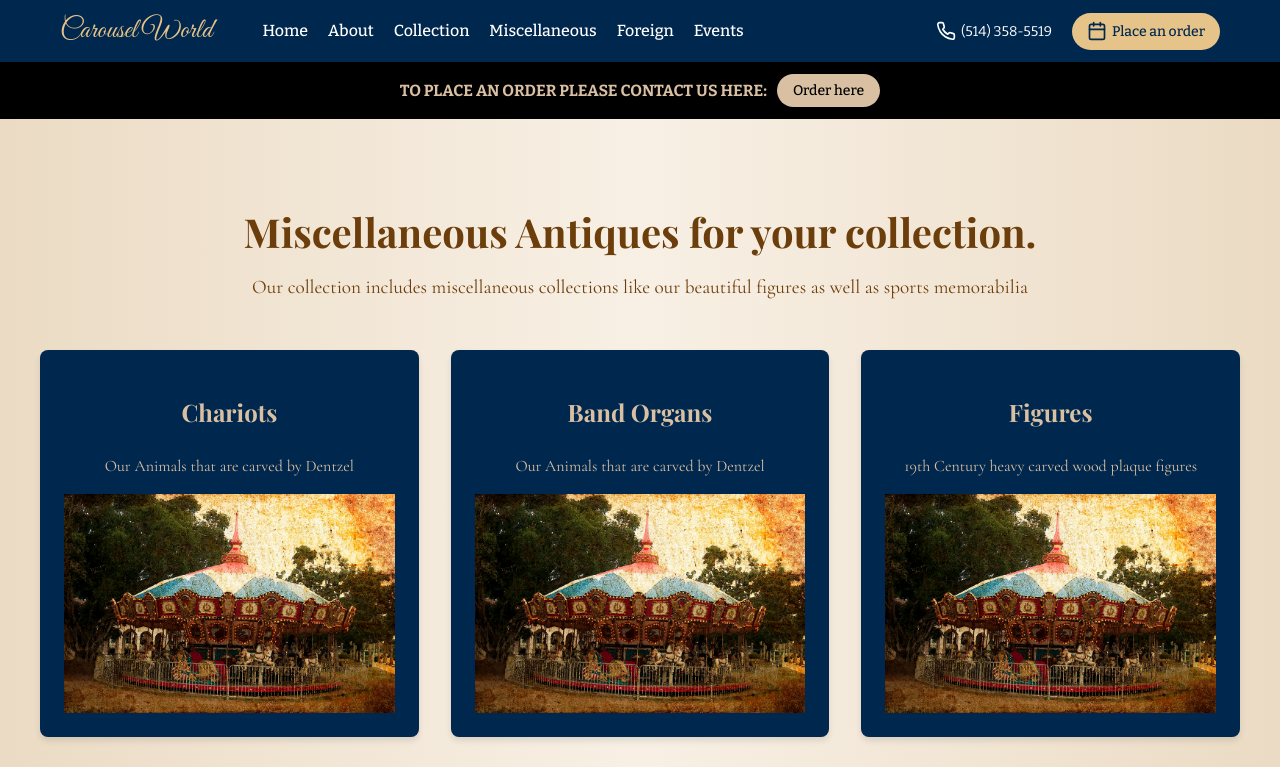
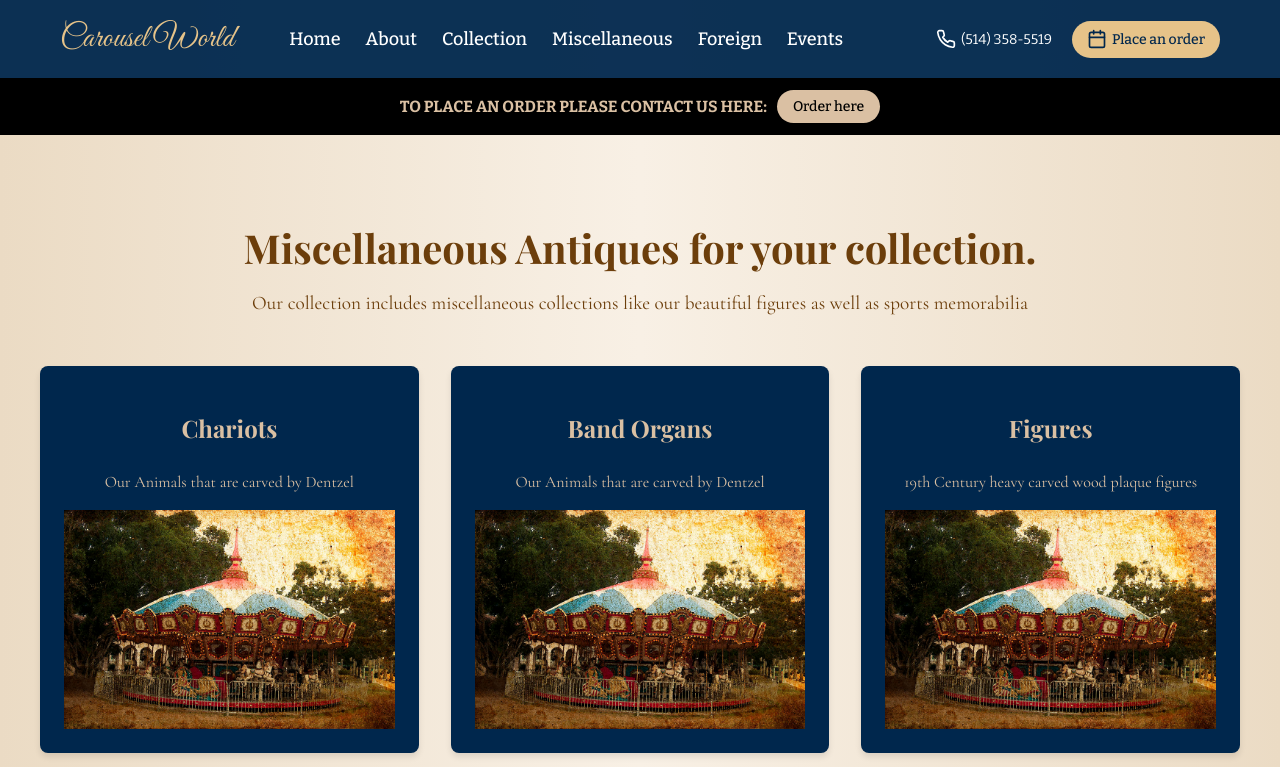
Before and after one commit to Kareem21/carousel, a React (Vite) app: page /misc in a window 1280 px wide. Shown: the top 767 px of the page. Built offline with nearby package versions, Linux system fonts and the light colour scheme; the HTML template or start-up script is replaced by a standard one; a web font is replaced by a local one.

Commit message:
whatkksup

```diff
--- a/src/components/Header.jsx
+++ b/src/components/Header.jsx
@@ -21,13 +21,11 @@ const Navbar = () => {
         setIsMenuOpen(false);
     };
 
-    // New function to handle navigation and menu closing
     const handleNavigation = (path) => {
         closeMenu();
         navigate(path);
     };
 
-    // Close the menu when clicking outside of it
     useEffect(() => {
         const handleClickOutside = (event) => {
             if (menuRef.current && !menuRef.current.contains(event.target)) {
@@ -82,8 +80,7 @@ const Navbar = () => {
                         <Calendar size={20} />
                         <span>Place an order</span>
                     </Link>
-                </div >
-
+                </div>
                 <button className="navbar-toggle" onClick={toggleMenu}>
                     {isMenuOpen ? <X size={24} /> : <Menu size={24} />}
                 </button>
--- a/src/styles/Header.css
+++ b/src/styles/Header.css
@@ -1,6 +1,6 @@
 .navbar {
-  background-color: #00274d;
-  padding: 10px 0;
+  background-color: rgba(0, 39, 77, 0.95);
+  padding: 15px 0;
   box-shadow: 0 2px 4px rgba(0, 0, 0, 0.1);
   z-index: 1000;
   position: relative;
@@ -23,7 +23,7 @@
 
 .navbar-logo {
   font-family: "Great Vibes", cursive;
-  font-size: 28px;
+  font-size: 32px;
   color: #e6c389;
   text-decoration: none;
   margin-right: 30px;
@@ -39,7 +39,7 @@
 }
 
 .navbar-item {
-  margin-left: 20px;
+  margin-left: 25px;
   position: relative;
 }
 
@@ -47,13 +47,15 @@
   font-family: "Bitter", serif;
   color: #ffffff;
   text-decoration: none;
-  font-size: 16px;
+  font-size: 18px;
   font-weight: 500;
-  transition: color 0.3s ease;
+  transition: all 0.3s ease;
+  padding: 5px 0;
 }
 
 .navbar-link:hover {
   color: #e6c389;
+  border-bottom: 2px solid #e6c389;
 }
 
 .navbar-right {
@@ -107,15 +109,15 @@
   position: absolute;
   top: 100%;
   left: 0;
-  background-color: #00274d;
+  background-color: rgba(0, 39, 77, 0.95);
   padding: 10px 0;
   box-shadow: 0 8px 16px rgba(0, 0, 0, 0.2);
   z-index: 1000;
   opacity: 0;
   visibility: hidden;
   transition:
-    opacity 0.3s ease,
-    visibility 0.3s ease;
+          opacity 0.3s ease,
+          visibility 0.3s ease;
 }
 
 .dropdown-menu.show {
@@ -158,11 +160,11 @@
     top: 100%;
     left: 0;
     right: 0;
-    background-color: #00274d;
+    background-color: rgba(0, 39, 77, 0.95);
     padding: 20px;
     transition:
-      transform 0.3s ease-in-out,
-      opacity 0.3s ease-in-out;
+            transform 0.3s ease-in-out,
+            opacity 0.3s ease-in-out;
     transform: translateY(-20px);
     opacity: 0;
   }
@@ -197,6 +199,7 @@
     margin-right: 15px;
   }
 }
+
 @media (max-width: 1024px) {
   body {
     padding-top: 0; /* or adjust this value to match your navbar height */
--- a/src/styles/HomePage.css
+++ b/src/styles/HomePage.css
@@ -379,6 +379,8 @@
   margin-left: -50vw;
   margin-right: -50vw;
   background-color: black;
+  z-index: 1; /* Add this line */
+
   overflow: hidden; /* Ensure content doesn't overflow */
 }
 
@@ -395,6 +397,8 @@
   align-items: center;
   gap: 30px;
   margin-bottom: 20px;
+  z-index: 1; /* Add this line */
+
   animation: scroll 20s linear infinite; /* Add animation for scrolling */
 }
 
```
